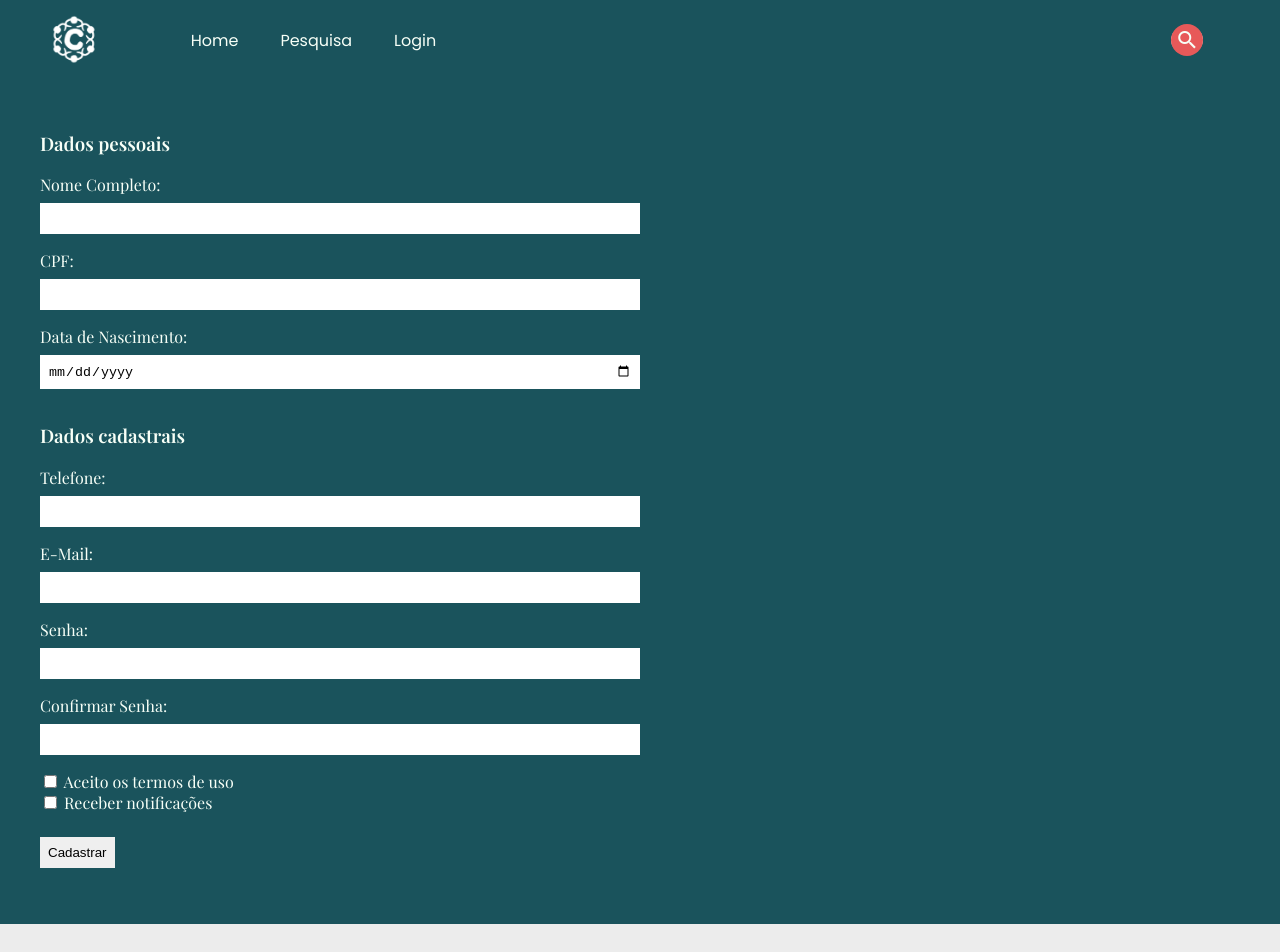
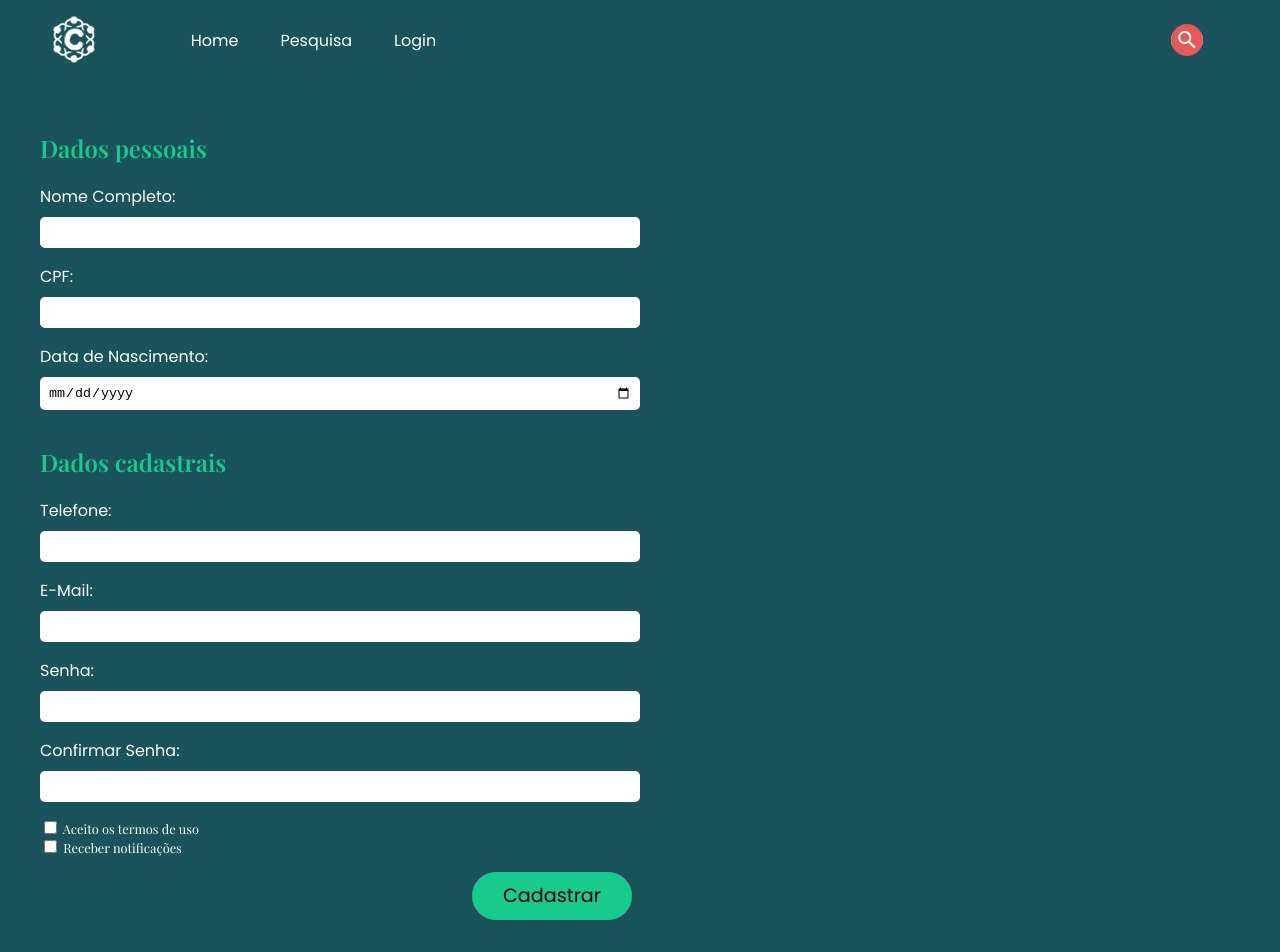
Before and after one commit to raiane-honorato/projeto-integrador-g1, a React (Create React App) app: page /register_user in a window 1280 px wide. Shown: the top 952 px of the page. Built offline with nearby package versions, Linux system fonts and the light colour scheme; a web font is replaced by a local one.

Commit message:
estilizando user register

```diff
--- a/src/components/Forms/UserForm.js
+++ b/src/components/Forms/UserForm.js
@@ -87,7 +87,7 @@ function Formulario() {
         onSubmit={(e) => handleSubmit(e)}
       >
         <div className="dados-pessoais">
-          <h3>Dados pessoais</h3>
+          <h2>Dados pessoais</h2>
           <div className="inputs">
             <label htmlFor="completeName">Nome Completo:</label>
             <input
@@ -130,7 +130,7 @@ function Formulario() {
         </div>
 
         <div className="cadastrais">
-          <h3>Dados cadastrais</h3>
+          <h2>Dados cadastrais</h2>
           <div className="inputs">
             <label htmlFor="contatNumber">Telefone:</label>
             <MaskedInput
--- a/src/components/Forms/userform.css
+++ b/src/components/Forms/userform.css
@@ -8,7 +8,12 @@
   color: var(--mainWhite);
 }
 
+form h2 {
+  color: var(--secondColor)
+}
+
 .inputs {
+  font-family: 'Poppins', sans-serif;
   margin-bottom: 1rem;
   display: flex;
   flex-direction: column;
@@ -17,13 +22,39 @@
 
 input, #completeName, #email {
   padding: .5rem;
-  border: 10px;
+  border-radius: 5px;
+  border: none;
 }
 
 .inputs label {
   margin-bottom: .5rem;
 }
 
+.checkBox {
+  font-size: .8rem;
+}
+
 .botoes {
-  margin: 1.5rem 0;
+  /* margin: 1.5rem 0; */
+  display: flex;
+  width: 50%;
+  justify-content: flex-end
+
 }
+
+.btnCadastro {
+  height: 3rem;
+  width: 10rem;
+  margin: 1rem 0.5rem;
+  font-size: 1.2rem;
+  font-family: 'Poppins', sans-serif;
+  border: none;
+  border-radius: 2rem;
+  cursor: pointer;
+  background-color: var(--secondColor);
+}
+
+.btnCadastro:hover {
+  filter: brightness(1.2);
+
+}
```
